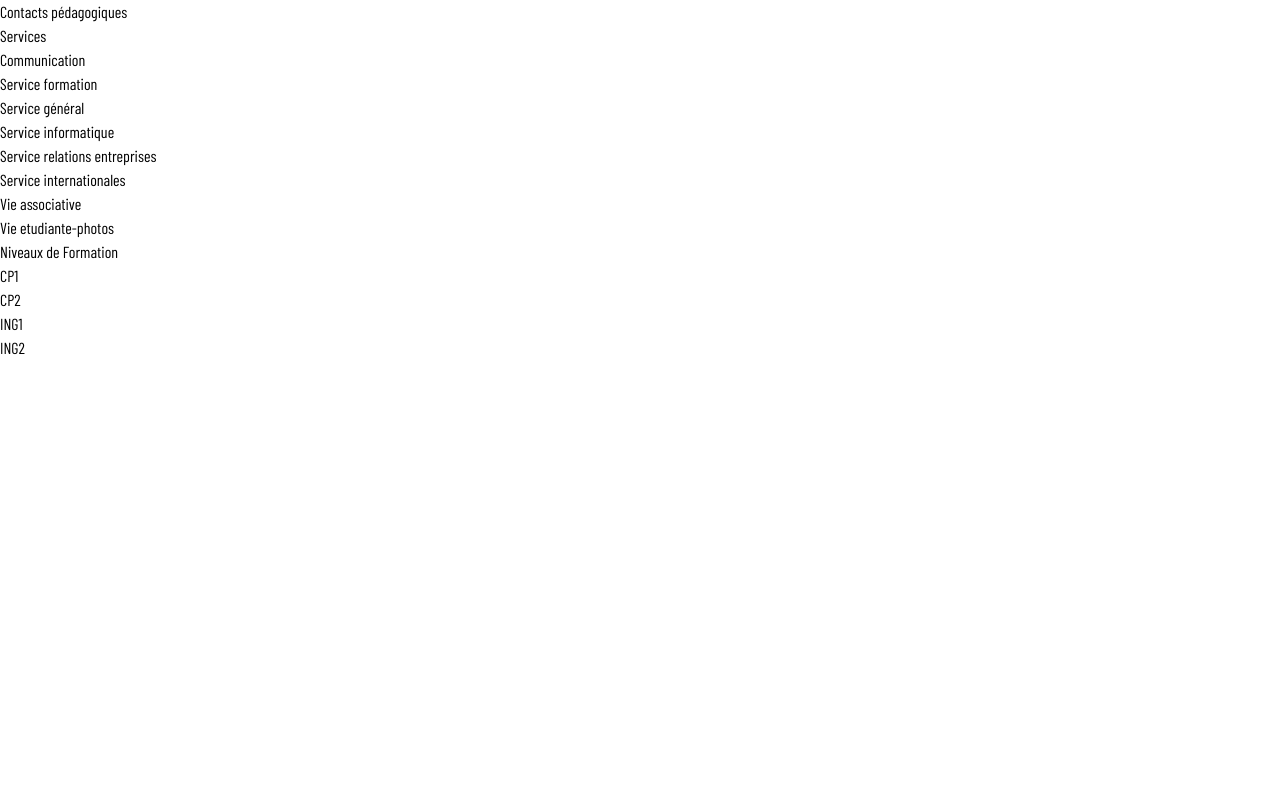
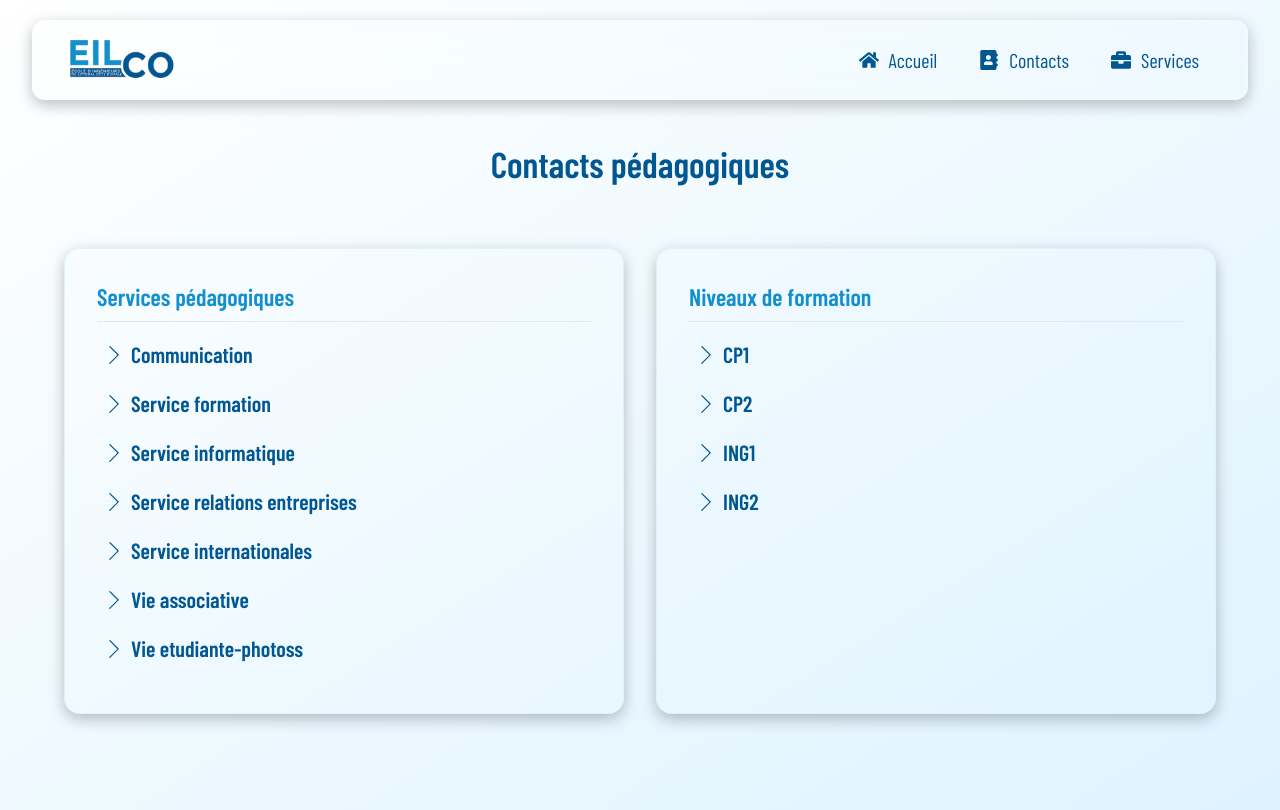
Before and after one commit to barradouane/projet_tech, a React (Create React App) app: page /contacts in a window 1280 px wide. Built offline with nearby package versions, Linux system fonts and the light colour scheme; a web font is replaced by a local one.

Commit message:
Page contacts front finie et table crée dans la bdd

```diff
--- a/src/App.js
+++ b/src/App.js
@@ -14,7 +14,7 @@ function App() {
     <BrowserRouter>
       <Routes>
       {/* <Route path="/" element={<SignInPage />} /> */}
-      <Route path="/" element={<AdminSpace />} />
+      <Route path="/" element={<SignInPage />} />
       <Route path="/student-space" element={<StudentSpace />} />
       <Route path="/sign-up" element={<SignUpPage />}/>
       <Route path="/contacts" element={<Contacts />}/>
--- a/src/components/Contacts.js
+++ b/src/components/Contacts.js
@@ -1,52 +1,59 @@
-export default function Contacts(){
-    return(
-        <div>
-            <h1>Contacts pédagogiques</h1>
-            {/* Services */}
-            <div>
-            <h1>Services</h1>
-            <div className="" id="">
-                <h3>Communication</h3>
-            </div>
-            <div className="" id="">
-                <h3>Service formation</h3>
-            </div>
-            <div className="" id="">
-                <h3>Service général</h3>
-            </div>
-            <div className="" id="">
-                <h3>Service informatique</h3>
-            </div>
-            <div className="" id="">
-                <h3>Service relations entreprises</h3>
-            </div>
-            <div className="" id="">
-                <h3>Service internationales</h3>
-            </div>
-            <div className="" id="">
-                <h3>Vie associative</h3>
-            </div>
-            <div className="" id="">
-                <h3>Vie etudiante-photos</h3>
-            </div>
-            </div>
+import Navbar from './Navbar';
+import { SlArrowRight } from "react-icons/sl";
 
-            {/* Niveaux de formation */}
-            <div>
-            <h1>Niveaux de Formation</h1>
-            <div className="" id="">
-                <h3>CP1</h3>
-            </div>
-            <div className="" id="">
-                <h3>CP2</h3>
-            </div>
-            <div className="" id="">
-                <h3>ING1</h3>
-            </div>
-            <div className="" id="">
-                <h3>ING2</h3>
-            </div>
+export default function Contacts() {
+    const liste_des_services = [
+        { nom: "Communication" },
+        { nom: "Service formation" },
+        { nom: "Service informatique" },
+        { nom: "Service relations entreprises" },
+        { nom: "Service internationales" },
+        { nom: "Vie associative" },
+        { nom: "Vie etudiante-photoss" }
+    ];
+
+    const niveaux_de_formation = ["CP1", "CP2", "ING1", "ING2"];
+
+    return (
+        <div className="flex flex-col items-center bg-gradient-to-tl from-light to-white pt-36 pb-24 min-h-screen">
+            <Navbar />
+            <h1 className="sm:text-4xl text-3xl font-semibold text-secondary sm:mb-6 mb-0">
+                Contacts pédagogiques
+            </h1>
+
+            <div className="grid grid-cols-1 sm:grid-cols-2 gap-8 sm:w-[90%] w-[85%] mt-10">
+                {/* Services Pédagogiques */}
+                <div className="border-[0.6px] border-light p-8 rounded-[16px] shadow-[0_5px_15px_rgba(0,0,0,0.25)]">
+                    <h2 className="text-2xl font-semibold text-primary text-left mb-2">
+                        Services pédagogiques
+                    </h2>
+                    <hr />
+                    {liste_des_services.map((service, index) => (
+                        <div key={index} className="flex items-center my-4">
+                            <SlArrowRight className="mx-2 text-[18px] font-bold text-secondary" />
+                            <h3 className="text-[22px] font-semibold text-secondary text-left">
+                                {service.nom}
+                            </h3>
+                        </div>
+                    ))}
+                </div>
+
+                {/* Niveaux de Formation */}
+                <div className="sm:mb-0 mb-20 border-[0.6px] border-light p-8 rounded-[16px] shadow-[0_5px_15px_rgba(0,0,0,0.25)]">
+                    <h2 className="text-2xl font-semibold text-primary text-left mb-2">
+                        Niveaux de formation
+                    </h2>
+                    <hr className="bg-secondary" />
+                    {niveaux_de_formation.map((niveau, index) => (
+                        <div key={index} className="flex items-center my-4">
+                            <SlArrowRight className="mx-2 text-[18px] font-bold text-secondary" />
+                            <h3 className="text-[22px] font-semibold text-secondary text-left">
+                                {niveau}
+                            </h3>
+                        </div>
+                    ))}
+                </div>
             </div>
         </div>
-    )
+    );
 }
```
Also changed, not shown: 1 other file (tests, documents, lock files or other folders).
